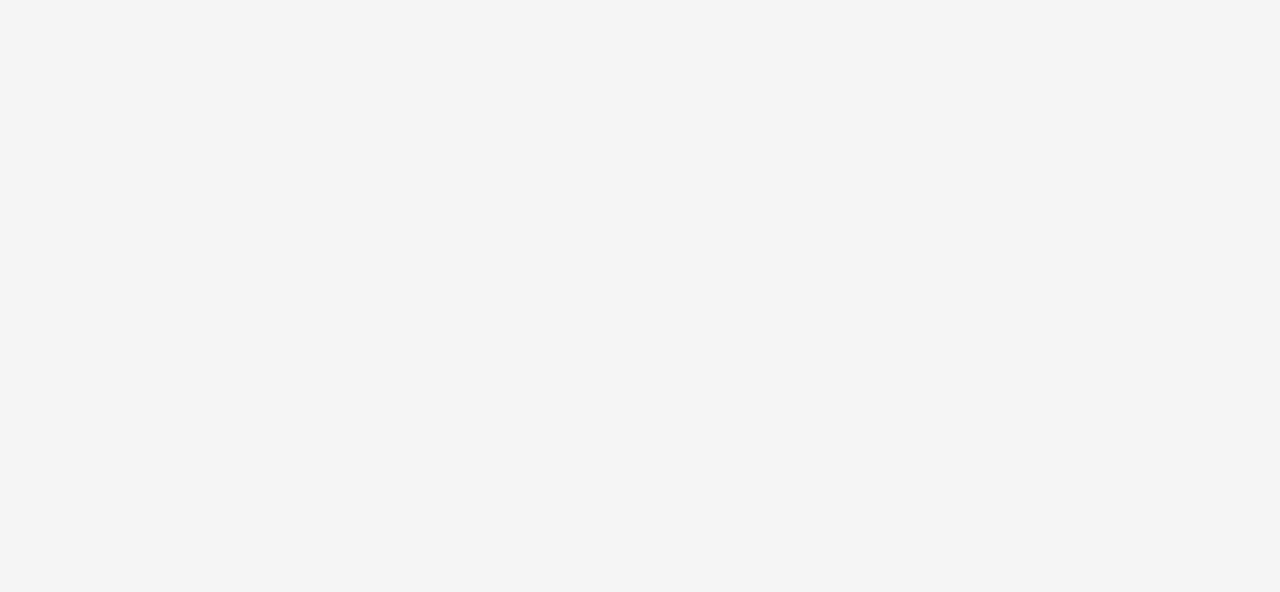
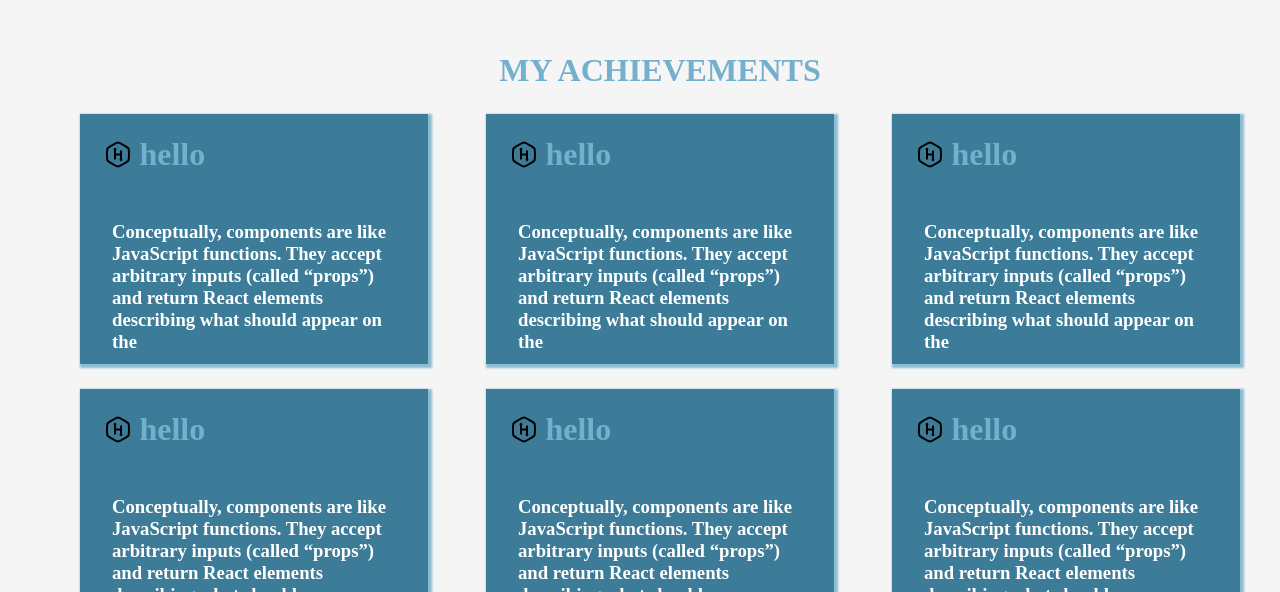
Before and after one commit to Abhikanksh-Chand/College-portfolio, a React (Create React App) app: page / in a window 1280 px wide. Shown: the part 2208-2800 px from the top of the page. Before the commit the page ends 2260 px from the top, so only its background shows below. Built offline with nearby package versions, Linux system fonts and the light colour scheme; the HTML template or start-up script is replaced by a standard one.

Commit message:
Added achievement cards

```diff
--- a/package.json
+++ b/package.json
@@ -9,6 +9,8 @@
     "react": "^18.2.0",
     "react-dom": "^18.2.0",
     "react-scripts": "5.0.1",
+    "react-slick": "^0.29.0",
+    "slick-carousel": "^1.8.1",
     "web-vitals": "^2.1.4"
   },
   "scripts": {
--- a/src/App.css
+++ b/src/App.css
@@ -35,61 +35,112 @@ body {
   padding-right: 15px;
 }
 
-.intro{
+.intro {
   height: 90vh;
   width: 100%;
   text-align: center;
   padding-top: 15rem;
-
 }
 
-.intro-text{
+.intro-text {
   font-size: 4rem;
-  color: #A8DFF1;
+  color: #a8dff1;
 }
-.my-name{
-    color: #73b0cd  ;
+.my-name {
+  color: #73b0cd;
 }
 
-.about-me{
-
+.about-me {
   margin: 20px 5rem auto;
   height: 90vh;
 }
-.about-me-container{
+.about-me-container {
   display: flex;
-
 }
-.about-me-img img{
+.about-me-img img {
   width: 350px;
   border-radius: 20px;
 }
-.about-me-content{
-    color: #A8DFF1;
+.about-me-content {
+  color: #a8dff1;
   display: flex;
   font-size: 2rem;
   align-items: center;
   margin-left: 40px;
   word-spacing: 1px;
-
 }
 
-.about-me-heading{
-    color: #73B0CD;
+.about-me-heading {
+  color: #73b0cd;
   text-align: center;
   font-size: 2.5rem;
   margin-bottom: 20px;
   line-height: 0.2rem;
+  padding-bottom: 4rem;
 }
 
-.my-skills{
+.my-skills {
+  padding-top: 7rem;
   height: 90vh;
   /* text-align: center; */
 }
-.my-skills h1{
-    color: #73B0CD;
+.my-skills h1 {
+  color: #73b0cd;
+  margin-left: 5rem;
+  font-size: 2.3rem;
+  padding-bottom: 25px;
 }
-.my-skills ul{
-   color: #A8DFF1;
+.my-skills ul {
+  color: #a8dff1;
+  margin-left: 5.5rem;
+  font-size: 1.8rem;
+  /* text-align: center; */
+  line-height: 2.7rem;
+}
+
+.achievements{
+  margin: 0 2.5rem auto;
+  margin-left: 5rem;
+  height: 90vh;
+}
+.slides{
+  margin: 0 2.5rem auto;
+  height: 30vh;
+}
+
+.achievements h1{
+  color: #73b0cd;
+  text-align: center;
+}
+
+.achievements-container{
+  display: flex;
+  flex-wrap: wrap;
+  justify-content: space-between;
+  flex-grow: 1;
+  flex-basis: 33%;
+}
+
+.card-container{
+  width: 30%;
+  margin-top: 25px;
+  height: 250px;
+  /* border: 2px solid red; */
+  box-shadow: 2px 2px 2px 2px rgb(139, 188, 210);
+  overflow: hidden;
+  background-color:  #3D7C98;
+}
+.card-header{
+  display: flex;
+  padding: 1.4rem;
   /* text-align: center; */
 }
+
+.card-header h1{
+  margin-left: 5px;
+}
+
+.card-content{
+  padding: 0 2rem 2rem 2rem;
+  margin-top: 25px;
+}
--- a/src/App.js
+++ b/src/App.js
@@ -1,9 +1,11 @@
 import React from "react";
 import "./App.css";
+
 import Navbar from "./components/Navbar";
 import Intro from "./components/intro";
 import AboutMe from "./components/About-me";
 import MySkills from "./components/mySkills";
+import ACHIEVEMENTS from "./components/achievements";
 
 function App() {
   return (
@@ -12,6 +14,7 @@ function App() {
       <Intro />
       <AboutMe />
       <MySkills />
+      <ACHIEVEMENTS />
 
     </div>
   );
--- /dev/null
+++ b/src/components/achievements.js
@@ -0,0 +1,45 @@
+// import Carousal from "./carousal";
+import Cards from "./cards";
+import hackerrank from "../assets/hackerrank.svg";
+
+function Achievements() {
+  return (
+    <div className="achievements">
+      <h1>MY ACHIEVEMENTS</h1>
+      <div className="achievements-container">
+        <Cards
+          img={hackerrank}
+          title="hello"
+          description="Conceptually, components are like JavaScript functions. They accept arbitrary inputs (called “props”) and return React elements describing what should appear on the"
+        />
+        <Cards
+          img={hackerrank}
+          title="hello"
+          description="Conceptually, components are like JavaScript functions. They accept arbitrary inputs (called “props”) and return React elements describing what should appear on the"
+        />
+        <Cards
+          img={hackerrank}
+          title="hello"
+          description="Conceptually, components are like JavaScript functions. They accept arbitrary inputs (called “props”) and return React elements describing what should appear on the"
+        />
+        <Cards
+          img={hackerrank}
+          title="hello"
+          description="Conceptually, components are like JavaScript functions. They accept arbitrary inputs (called “props”) and return React elements describing what should appear on the"
+        />
+        <Cards
+          img={hackerrank}
+          title="hello"
+          description="Conceptually, components are like JavaScript functions. They accept arbitrary inputs (called “props”) and return React elements describing what should appear on the"
+        />
+        <Cards
+          img={hackerrank}
+          title="hello"
+          description="Conceptually, components are like JavaScript functions. They accept arbitrary inputs (called “props”) and return React elements describing what should appear on the"
+        />
+      </div>
+    </div>
+  );
+}
+
+export default Achievements;
--- /dev/null
+++ b/src/components/cards.js
@@ -0,0 +1,17 @@
+
+
+function cards(props) {
+  return (
+    <div className="card-container">
+      <div className="card-header">
+        <img src={props.img} />
+        <h1>{props.title}</h1>
+      </div>
+      <div className="card-content">
+       <h3>{props.description}</h3>
+      </div>
+    </div>
+  );
+}
+
+export default cards;
--- /dev/null
+++ b/src/components/carousal.js
@@ -0,0 +1,87 @@
+import Slider from "react-slick";
+import "slick-carousel/slick/slick.css";
+import "slick-carousel/slick/slick-theme.css";
+import React from "react";
+
+export default function Carousal() {
+  const settings = {
+    dots: true,
+    infinite: true,
+    speed: 500,
+    slidesToShow: 3,
+    slidesToScroll: 1,
+    cssEase: "linear",
+    // autoplay: true,
+    autoplayspeed: 500,
+    responsive: [
+      {
+        breakpoint: 1024,
+        settings: {
+          slidesToShow: 3,
+          slidesToScroll: 3,
+          infinite: true,
+          dots: true,
+        },
+      },
+      {
+        breakpoint: 600,
+        settings: {
+          slidesToShow: 2,
+          slidesToScroll: 2,
+          initialSlide: 2,
+        },
+      },
+      {
+        breakpoint: 480,
+        settings: {
+          slidesToShow: 1,
+          slidesToScroll: 1,
+        },
+      },
+    ],
+  };
+
+  const style = {
+    car: {
+      width: "70vw",
+      height: "200px",
+      position: "relative",
+      margin: "5px",
+    },
+    text: {
+      color: "#00000",
+      backgroundColor: "#3d7c98",
+      textAlign: "center",
+      padding: "2rem",
+    },
+  };
+
+  return (
+    <div>
+      <Slider {...settings}>
+        <div style={style.car}>
+          <h3 style={style.text} >
+            Hackerrank Python
+          </h3>
+          <p></p>
+        </div>
+
+        <div className="slides">
+          <h3 style={style.text}>2</h3>
+        </div>
+        <div>
+          <h3 style={style.text}>3</h3>
+        </div>
+        <div>
+          <h3 style={style.text}>4</h3>
+        </div>
+        <div>
+          <h3 style={style.text}>5</h3>
+        </div>
+        <div>
+          <h3 style={style.text}>6</h3>
+        </div>
+      </Slider>
+    </div>
+  );
+}
```
Also changed, not shown: src/assets/hackerrank.svg (added), 1 other file (tests, documents, lock files or other folders). Lines whose indentation alone changed are shown as unchanged.
